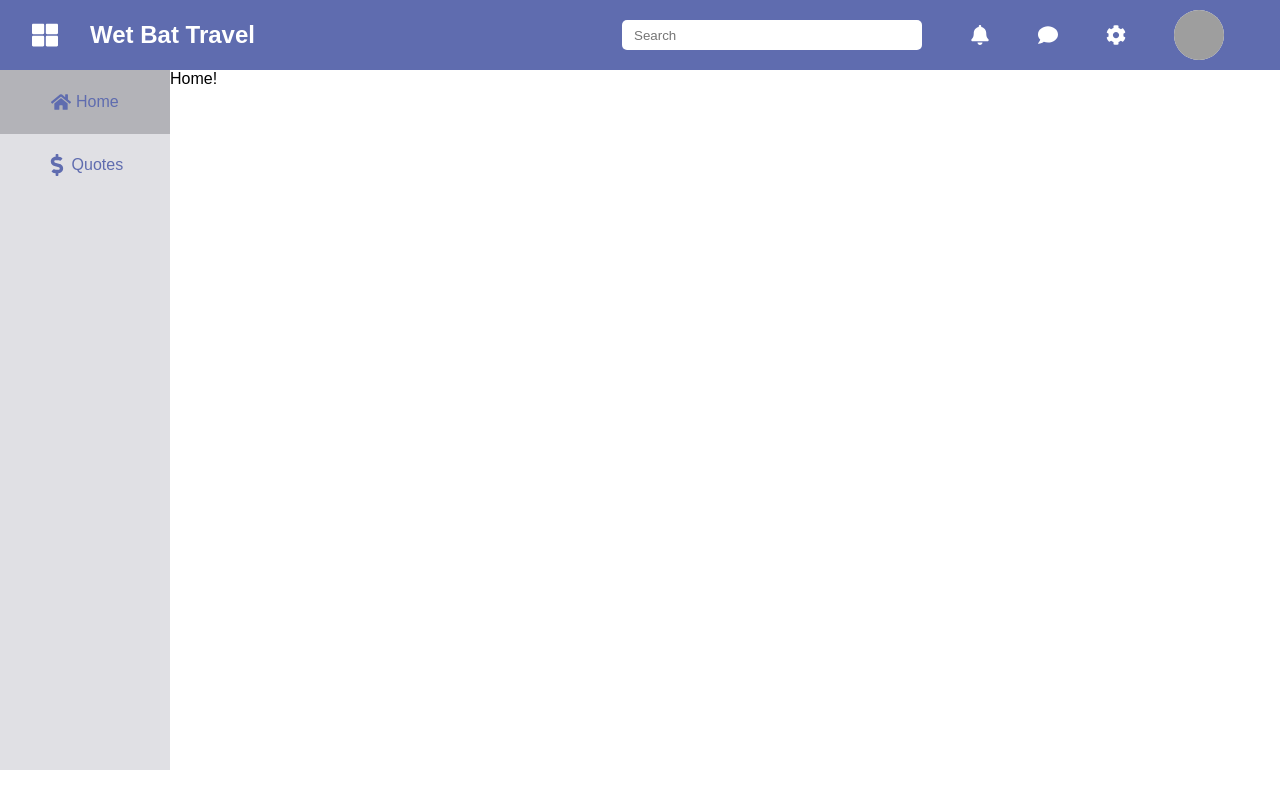
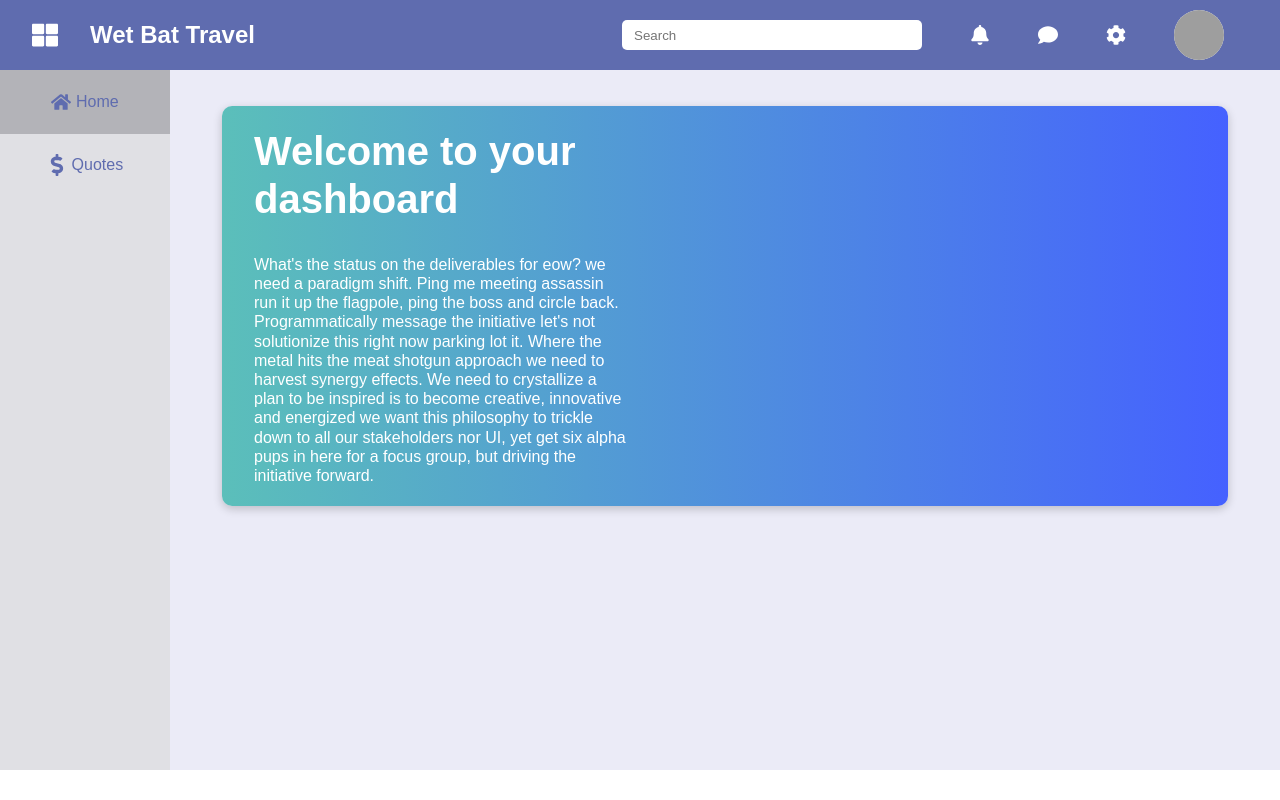
Before and after one commit to mgibby91/LC-takehome, a React (Create React App) app in the folder LC-wetbat-client/: page / in a window 1280 px wide. Built offline with nearby package versions, Linux system fonts and the light colour scheme; no server answers; grey boxes are pictures that could not be loaded.

Commit message:
add main-card on home page with initial styling/layout

```diff
--- a/LC-wetbat-client/src/components/home/Home.jsx
+++ b/LC-wetbat-client/src/components/home/Home.jsx
@@ -1,4 +1,5 @@
 import React from 'react';
+import '../../styles/home.css';
 import axios from 'axios';
 import { useEffect } from 'react';
 
@@ -24,7 +25,15 @@ export default function Home(props) {
 
   return (
     <div className='home-main-container'>
-      Home!
+      <div className="extended-card-container">
+        <div className="main-card-left">
+          <div className="main-card-left-title">Welcome to your dashboard</div>
+          <div className="main-card-left-text">What's the status on the deliverables for eow? we need a paradigm shift. Ping me meeting assassin run it up the flagpole, ping the boss and circle back. Programmatically message the initiative let's not solutionize this right now parking lot it. Where the metal hits the meat shotgun approach we need to harvest synergy effects. We need to crystallize a plan to be inspired is to become creative, innovative and energized we want this philosophy to trickle down to all our stakeholders nor UI, yet get six alpha pups in here for a focus group, but driving the initiative forward.</div>
+        </div>
+        <div className="main-card-right">
+
+        </div>
+      </div>
     </div>
   )
 
--- /dev/null
+++ b/LC-wetbat-client/src/styles/home.css
@@ -0,0 +1,47 @@
+.home-main-container {
+  padding: 2.25rem;
+  background: #ebebf7;
+  width: 100%;
+  display: flex
+}
+
+.card-container {
+  border-radius: 10px;
+  background: white;
+  box-shadow: 0px 3px 10px rgba(0,0,0,0.2);
+  width: 50%;
+  height: 400px;
+  margin: 0 1rem;
+}
+
+.extended-card-container {
+  border-radius: 10px;
+  background: linear-gradient(to right, #5BBFBA, rgb(69, 97, 255));
+  box-shadow: 0px 3px 10px rgba(0,0,0,0.2);
+  width: 100%;
+  height: 400px;
+  margin: 0 1rem;
+  padding: 2rem;
+}
+
+/* Main card */
+.main-card-left {
+  width: 40%;
+  height: 100%;
+  color: white;
+  display: flex;
+  flex-direction: column;
+  align-items: flex-start;
+  justify-content: center;
+}
+
+.main-card-left-title {
+  font-size: 2.5rem;
+  font-weight: 700;
+  margin-bottom: 2rem;
+  line-height: 3rem;
+}
+
+.main-card-left-text {
+  line-height: 1.2rem;
+}
```
